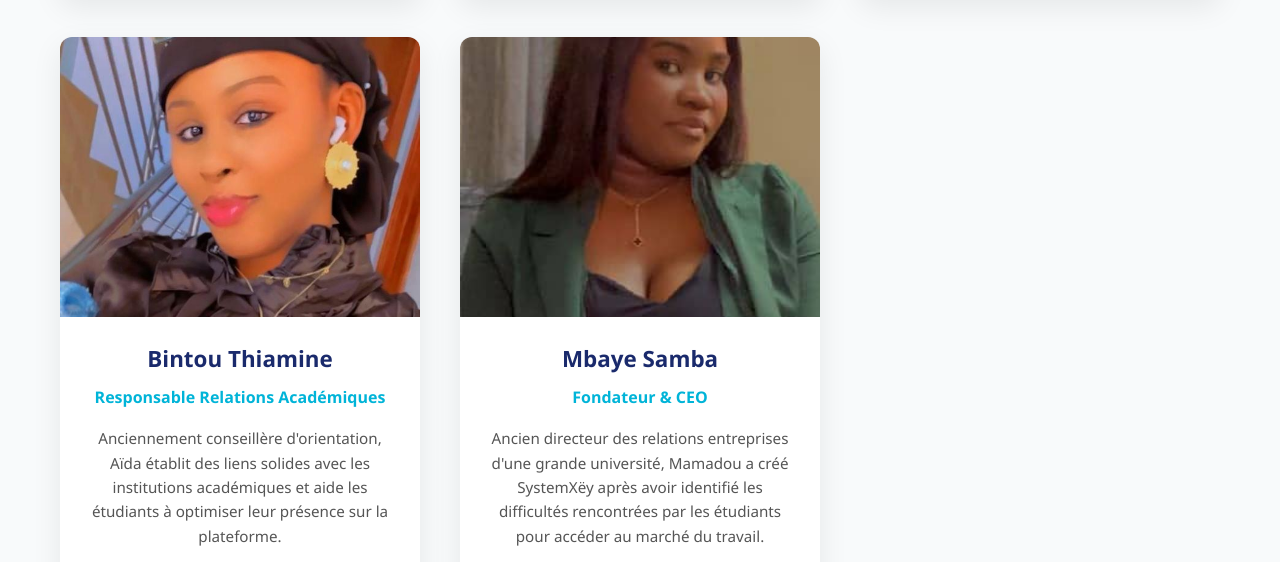
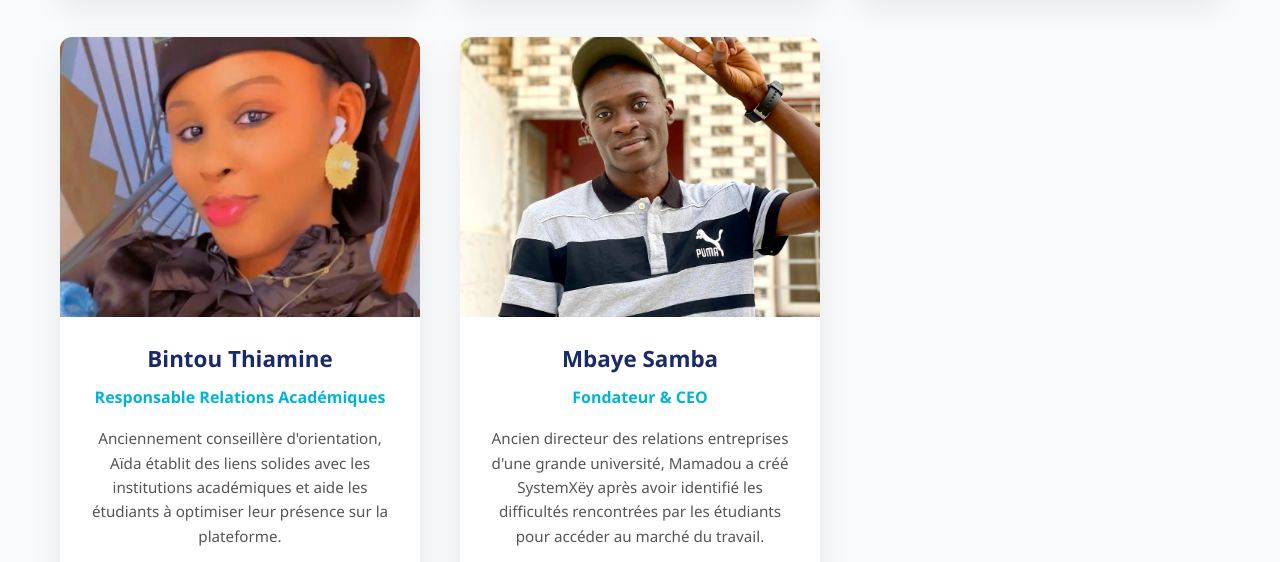
Before and after one commit to Muslim-Samba/Systeme-xey, a plain HTML site: page about.html in a window 1280 px wide. Shown: the part 3538-4100 px from the top of the page. Drawn offline with Linux system fonts and the light colour scheme.

Commit message:
ajout d;image

```diff
--- a/about.html
+++ b/about.html
@@ -191,7 +191,7 @@
         </div>
         <div class="team-member">
           <div class="member-photo">
-            <img src="images/Penda ba.jpg" alt="Photo de Mamadou Diallo">
+            <img src="images/MbayeSamba.jpg" alt="Photo de Mamadou Diallo">
           </div>
           <h3>Mbaye Samba</h3>
           <p class="member-role">Fondateur & CEO</p>
```
Also changed, not shown: images/MbayeSamba.jpg (added).
